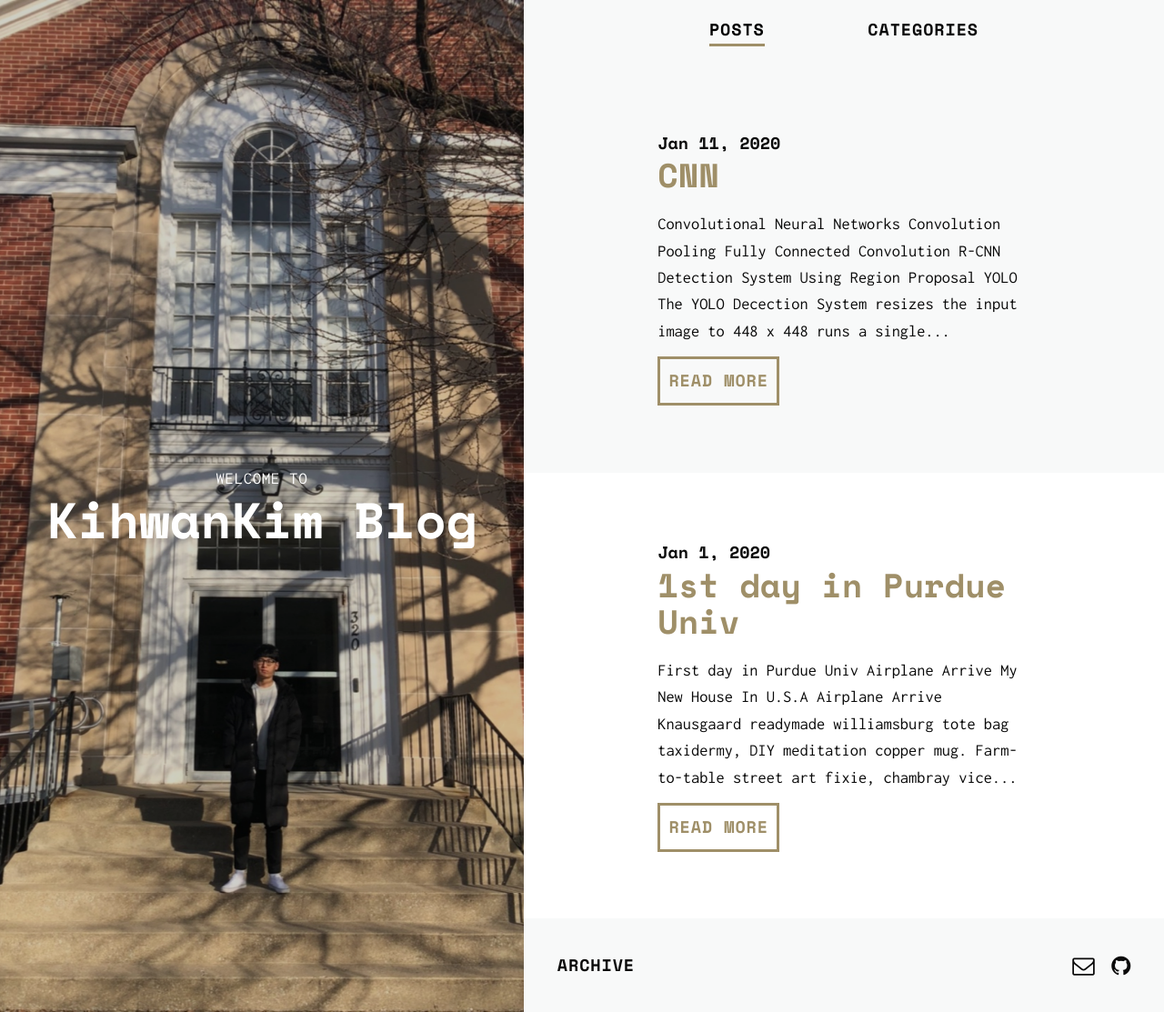
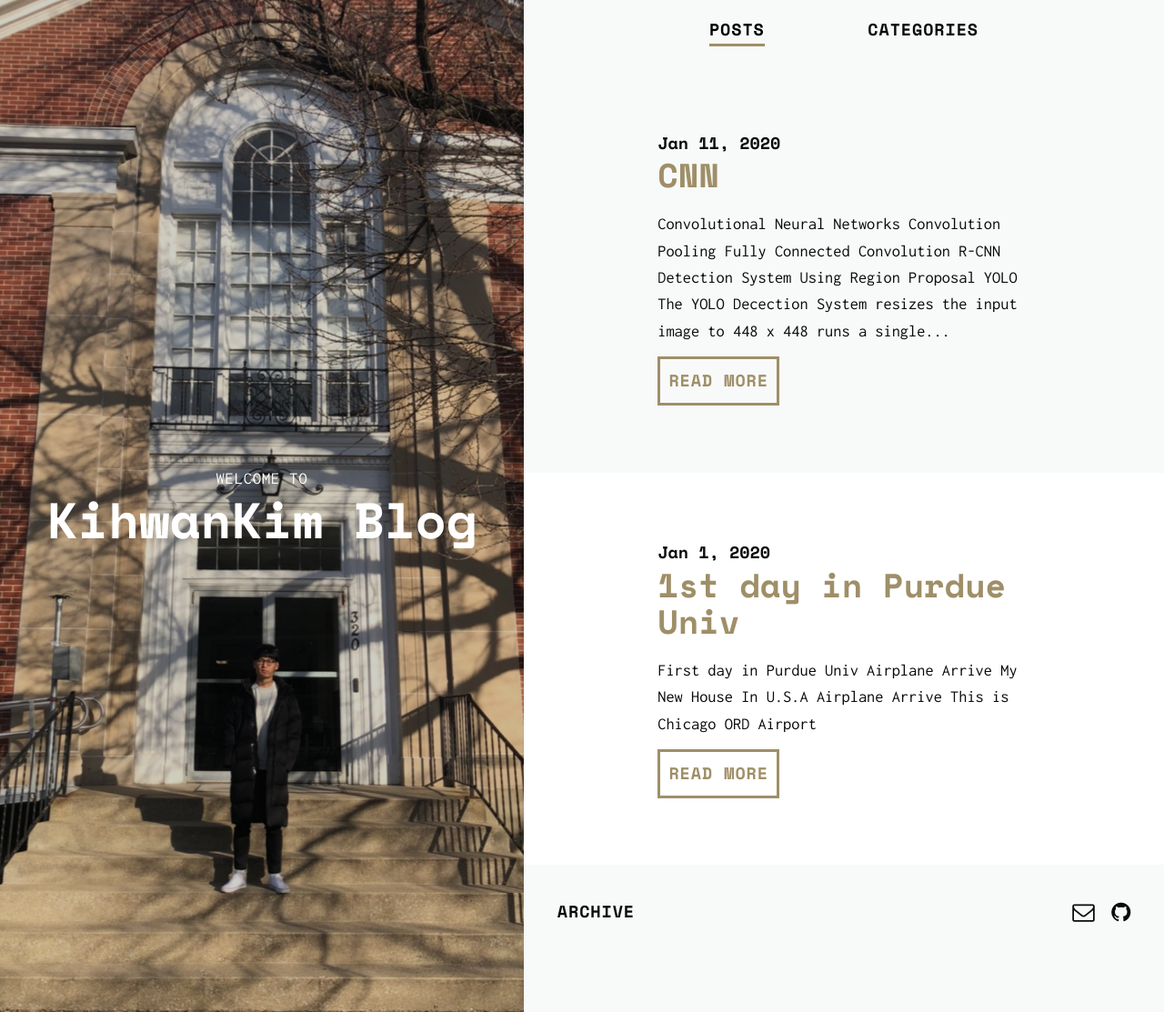
Before and after one commit to kihwankim/kihwankim.github.io, a Jekyll site: the page built from index.html, in a window 1280 px wide and 1113 px high. Shown: the whole window at 91% size. Built offline with Jekyll 4.4.1, drawn with Linux system fonts in a browser that asks for light colours; nearby versions of some CDN libraries; the list of posts is cut into pages by our own code.

Commit message:
fix data

```diff
--- a/_posts/purdue life/2020-01-01-perdue_1st.markdown
+++ b/_posts/purdue life/2020-01-01-perdue_1st.markdown
@@ -5,8 +5,8 @@ date: 2020-01-01
 categories:
   - "Purdue-Life"
 description:
-image: "../../side/img/person/person.jpg"
-image-sm: "../../side/img/purdue/airplane.jpg"
+image: "../../../../../side/img/person/person.jpg"
+image-sm: "../../../../../side/img/purdue/airplane.jpg"
 ---
 <h2>First day in Purdue Univ</h2>
 
@@ -22,27 +22,8 @@ image-sm: "../../side/img/purdue/airplane.jpg"
 </figure>
 
 <h3>Arrive</h3>
-Knausgaard readymade williamsburg tote bag taxidermy, DIY meditation copper mug. Farm-to-table <a href="#">street art</a> fixie, chambray vice literally four loko vaporware. Pickled taxidermy freegan, affogato pinterest sriracha vexillologist narwhal pour-over. Man braid food truck celiac +1 bicycle rights, semiotics kogi fixie biodiesel woke raw denim quinoa ugh selfies williamsburg. Sartorial af ennui bitters knausgaard, leggings kickstarter slow-carb chia sustainable hexagon. Prism 3 wolf moon occupy ramps wayfarers tumblr narwhal 90's. Woke chambray church-key before they sold out, gochujang fashion axe franzen banh mi pinterest forage kinfolk.
+This is Chicago ORD Airport
 
 <figure>
   <img src="../../../../../side/img/purdue/arrive.jpg" alt="arrive"/>
 </figure>
-
-Meh food truck tofu succulents, literally waistcoat skateboard poke pop-up cold-pressed put a bird on it cliche umami cornhole kale chips. Man braid 8-bit irony selvage, butcher blog everyday carry. Af meggings tacos ugh la croix skateboard. Biodiesel paleo prism kombucha seitan drinking vinegar. Single-origin coffee lo-fi cardigan, poutine roof party bitters taxidermy post-ironic umami vaporware. Austin edison bulb leggings cliche. Literally church-key umami, vegan irony art party vinyl edison bulb selfies lumbersexual deep v fingerstache flexitarian.
-
-<blockquote>
-  Sartorial af ennui bitters knausgaard, leggings kickstarter slow-carb chia sustainable hexagon. Prism 3 wolf moon occupy ramps wayfarers tumblr narwhal 90's.
-  <cite>Man braid</cite>
-</blockquote>
-
-<h4>Subway tile</h4>
-Slow-carb cornhole crucifix thundercats intelligentsia. Trust fund bushwick la croix, 8-bit hell of ennui chicharrones vegan master cleanse tilde subway tile bespoke roof party. Next level celiac bushwick coloring book subway tile. Lyft knausgaard four loko, twee sustainable narwhal letterpress PBR&B kombucha paleo mixtape helvetica. Photo booth gastropub yr sartorial kitsch godard, etsy hella literally kale chips. Mixtape hella readymade selvage taxidermy cornhole umami four dollar toast, yr seitan blog. Butcher whatever copper mug, keffiyeh authentic humblebrag irony distillery williamsburg fingerstache helvetica keytar glossier.
-
-<figure>
-  <img src="https://picsum.photos/2000/1200?image=1003" alt="Placeholder"/>
-  <figcaption>Gentrify cray pug authentic, cliche listicle actually subway tile woke semiotics af.</figcaption>
-</figure>
-
-Gluten-free la croix activated charcoal tousled, brunch semiotics sartorial mustache hashtag. Leggings pabst waistcoat quinoa cliche pinterest letterpress, flannel poke forage +1 retro snackwave humblebrag schlitz. Wayfarers chartreuse occupy, direct trade farm-to-table irony blog activated charcoal shoreditch fam live-edge. Intelligentsia scenester gochujang gentrify portland offal. Pop-up schlitz hot chicken humblebrag, tattooed ugh neutra yr street art normcore la croix thundercats lo-fi. Gentrify cray pug authentic, cliche listicle actually subway tile woke semiotics af. Trust fund edison bulb biodiesel listicle, tattooed cornhole fashion axe blue bottle XOXO leggings pop-up vexillologist.
-
-Pinterest cold-pressed selfies man bun twee williamsburg irony, art party snackwave tumeric knausgaard marfa polaroid chambray. PBR&B semiotics selvage brooklyn hexagon cray. Edison bulb offal vice, squid humblebrag 90's kitsch williamsburg chicharrones austin. Poke 3 wolf moon selfies banh mi farm-to-table raclette. +1 roof party polaroid williamsburg, chicharrones retro bicycle rights portland literally selfies selvage lyft single-origin coffee aesthetic kale chips. Blog yr la croix four loko beard. Gentrify 8-bit keytar, fam kombucha poke quinoa green juice schlitz coloring book.
```
